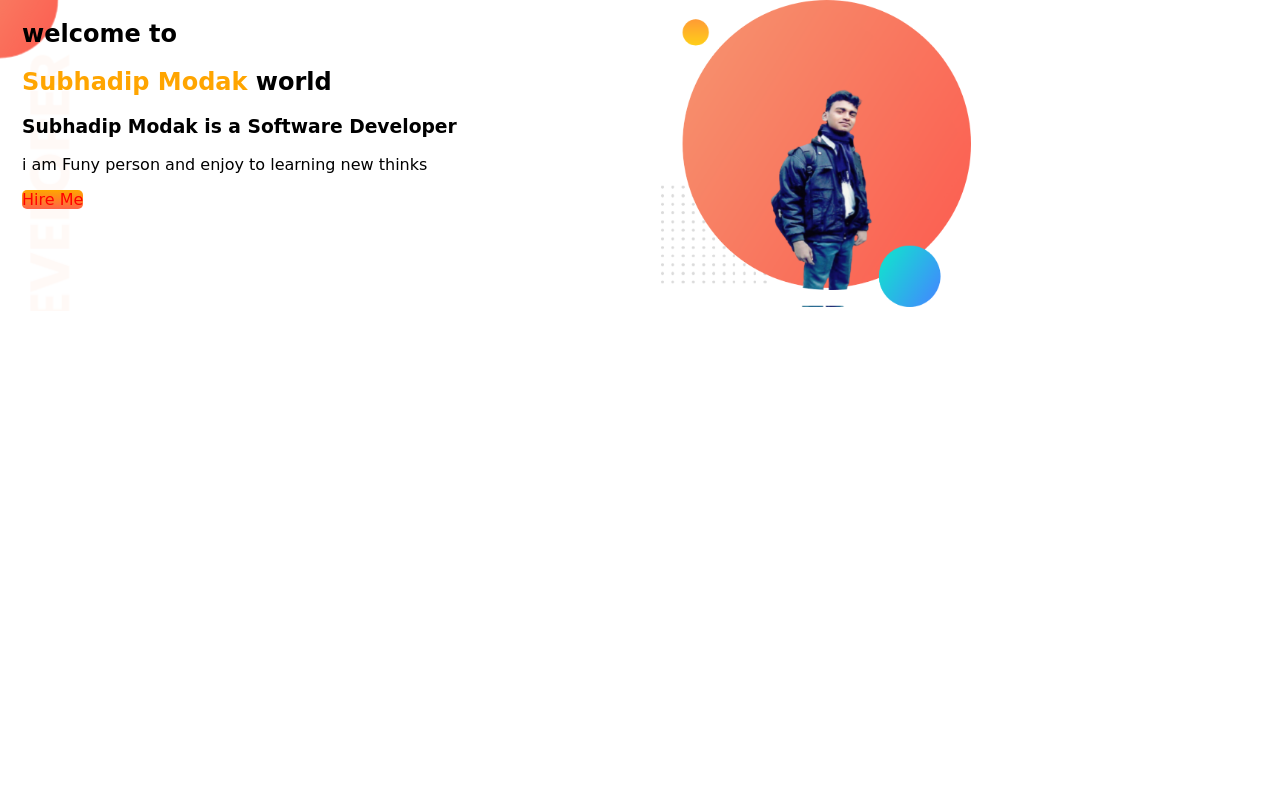
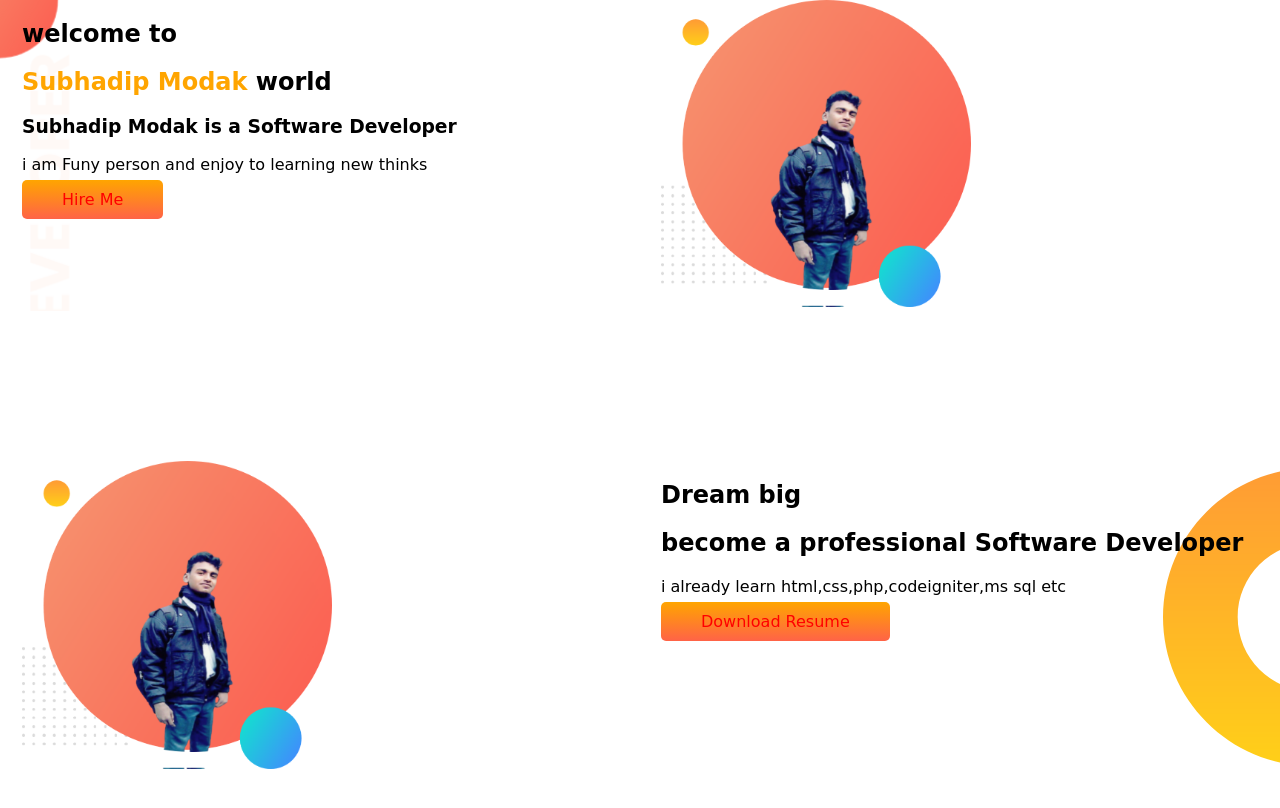
Before and after one commit to subhadipModak/developer-protfolio, a plain HTML site: page index.html in a window 1280 px wide. Drawn offline with Linux system fonts and the light colour scheme; a web font is replaced by a local one.

Commit message:
2nd part

```diff
--- a/index.html
+++ b/index.html
@@ -25,6 +25,20 @@
             <img src="images/my-bg-subhadip.png" alt="subhadip phto">
         </div>
     </section>
+
+    <section class="dream-big">
+        <div class="half-width">
+            <img src="images/my-bg-subhadip.png" alt="">
+        </div>
+        <div class="half-width">
+            <h1>Dream big</h1>
+            <h2>become a professional Software Developer</h2>
+            <p>i already learn html,css,php,codeigniter,ms sql etc</p>
+            <a href="#" class="link-button" target="_self">Download Resume</a>
+        </div>
+
+
+    </section>
 </body>
 
 </html>
--- a/style.css
+++ b/style.css
@@ -11,6 +11,7 @@ h1 .orange {
 section {
     display: flex;
     padding-left: 2px;
+    margin-bottom: 150px;
 }
 
 .half-width {
@@ -26,7 +27,7 @@ section {
 .link-button {
     text-decoration: none;
     color: red;
-    /* background-color: 10px 40px; */
+    padding: 10px 40px;
     border-radius: 5px;
     background-image: linear-gradient(orange, tomato);
 }
@@ -36,3 +37,10 @@ section {
     background-repeat: no-repeat;
 
 }
+
+.dream-big {
+    background-image: url(images/dream-bg.png);
+    background-repeat: no-repeat;
+    background-position: right;
+
+}
```
